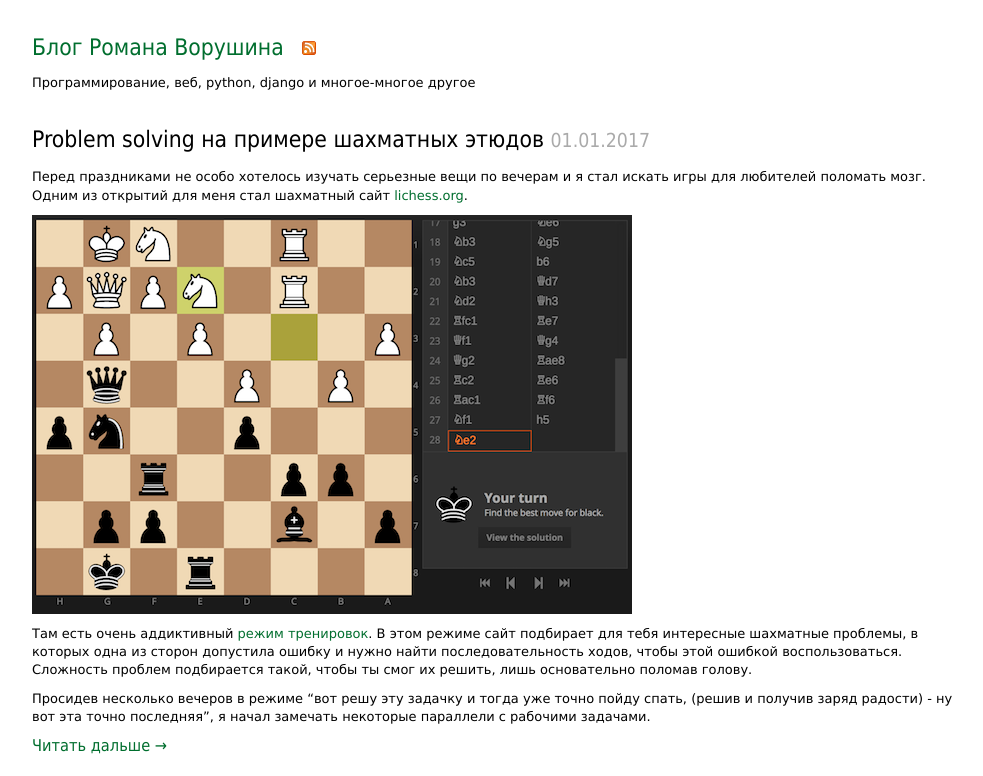
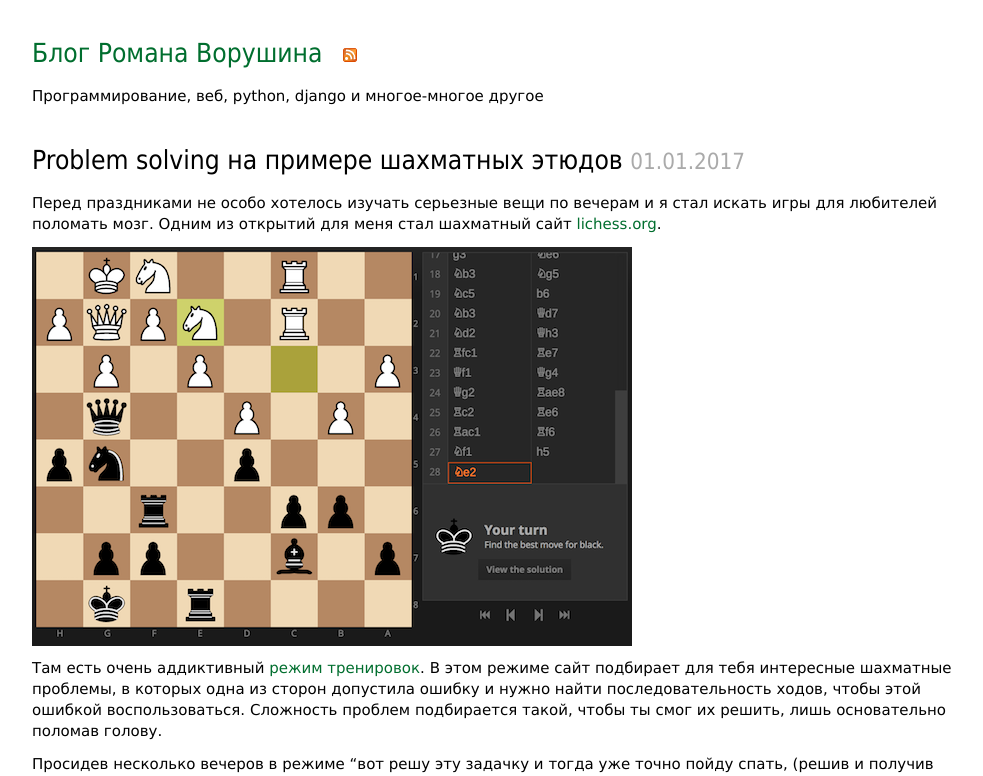
Before and after one commit to vorushin/vorushin.github.io, a Jekyll site: the page built from index.html, in a window 1280 px wide. Shown: the top 776 px of the page, without its empty margins (143-1126 px from the left). Built offline with Jekyll 4.4.1, drawn with Linux system fonts in a browser that asks for light colours; the list of posts is cut into pages by our own code.

Commit message:
Font-size: 13->15 px

```diff
--- a/css/main.css
+++ b/css/main.css
@@ -11,8 +11,7 @@ html {
 }
 body {
     font-family: trebuchet, Verdana, Geneva;
-    font-size: 13px;
-    line-height: 1.4em;
+    font-size: 15px;
     background-color: white;
     color: black;
 }
```
